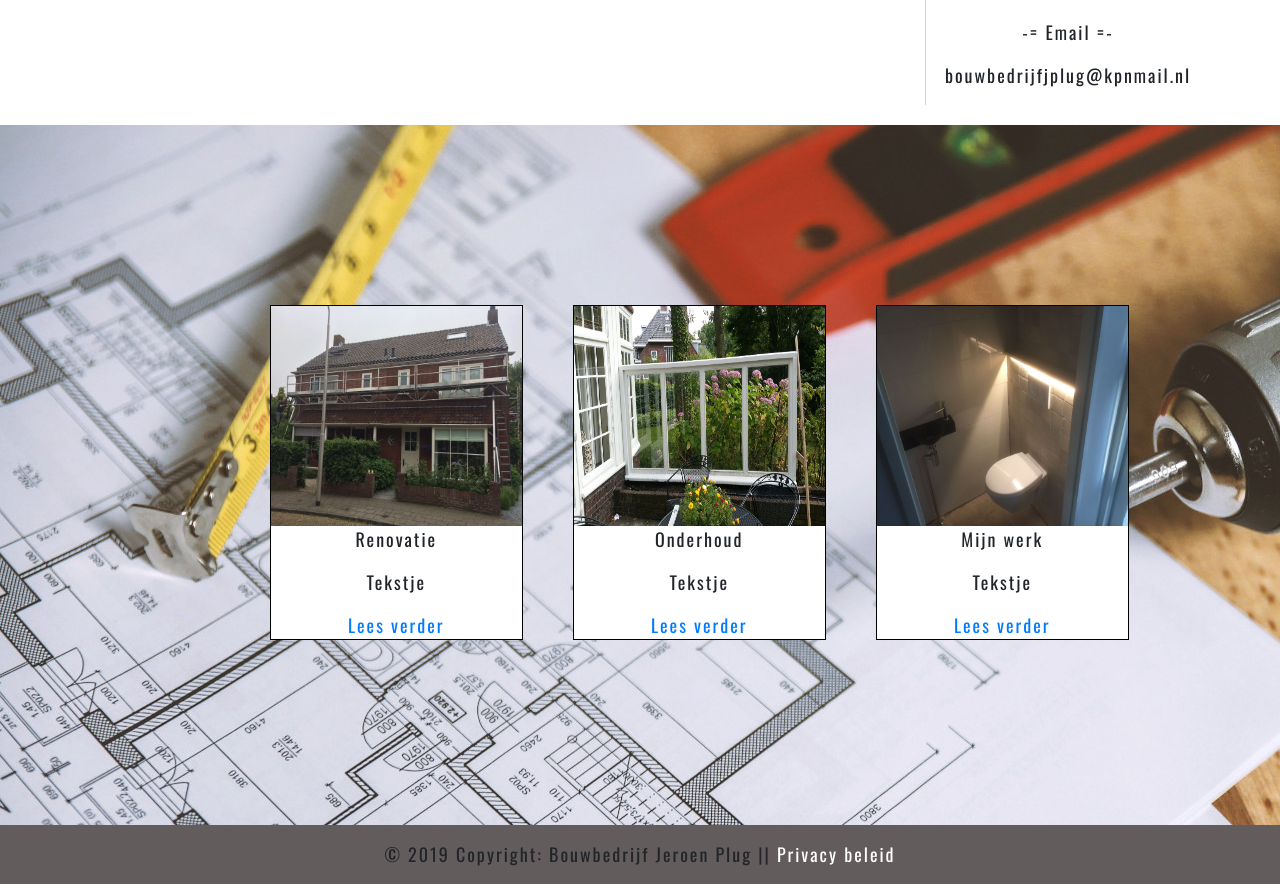
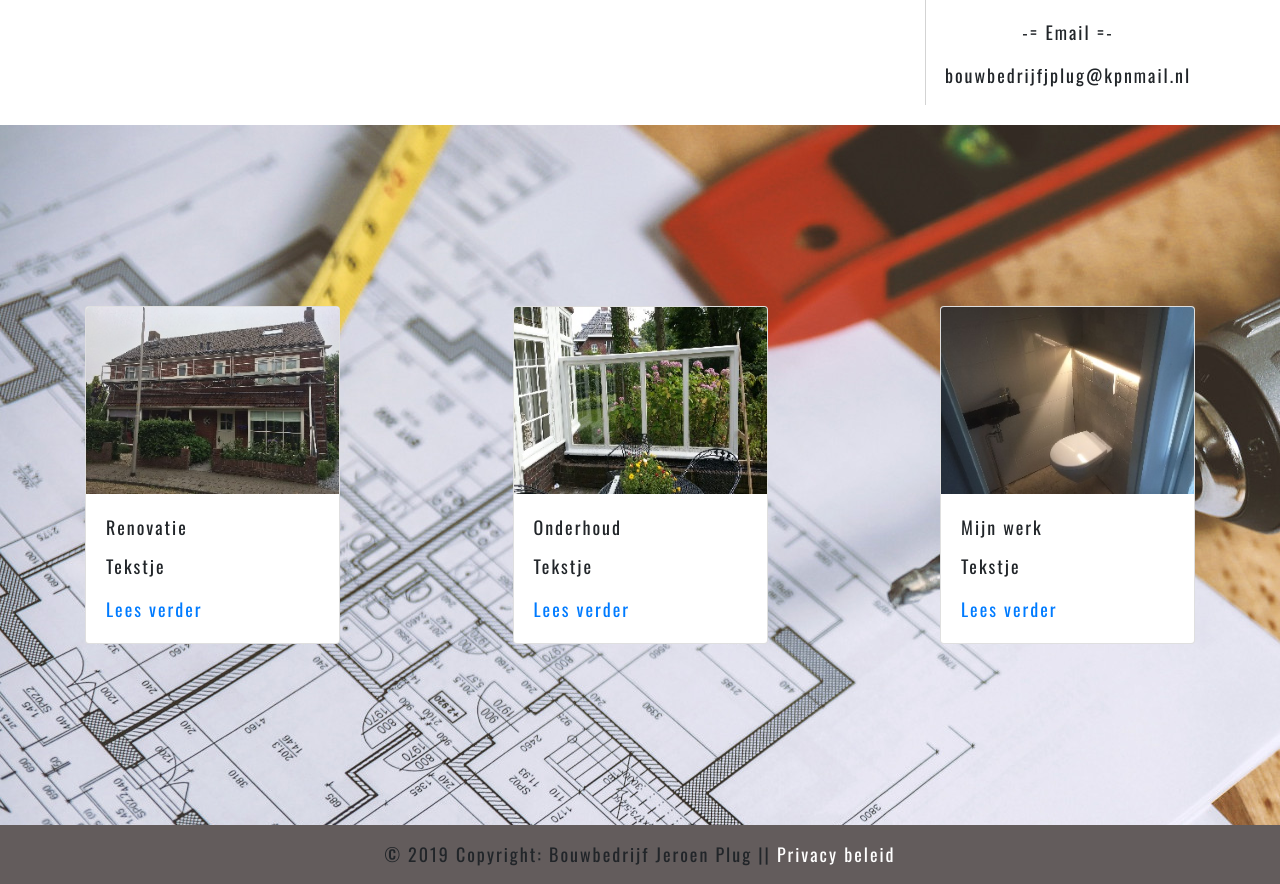
Before and after one commit to ticho10/Frontend-keuzedeel-examen, a plain HTML site: page index.html in a window 1280 px wide. Shown: the part 980-1864 px from the top of the page. Drawn offline with nearby package versions, Linux system fonts and the light colour scheme.

Commit message:
SEO verbeterd

```diff
--- a/index.html
+++ b/index.html
@@ -1,10 +1,9 @@
 <!DOCTYPE html>
 <html lang="en">
 <head>
-
+  <link rel="stylesheet" href="https://stackpath.bootstrapcdn.com/bootstrap/4.3.1/css/bootstrap.min.css" integrity="sha384-ggOyR0iXCbMQv3Xipma34MD+dH/1fQ784/j6cY/iJTQUOhcWr7x9JvoRxT2MZw1T" crossorigin="anonymous">
     <link href="https://fonts.googleapis.com/css?family=Roboto+Mono&display=swap" rel="stylesheet">
     <link href="https://fonts.googleapis.com/css?family=Oswald&display=swap" rel="stylesheet">
-    <link rel="stylesheet" href="https://stackpath.bootstrapcdn.com/bootstrap/4.3.1/css/bootstrap.min.css" integrity="sha384-ggOyR0iXCbMQv3Xipma34MD+dH/1fQ784/j6cY/iJTQUOhcWr7x9JvoRxT2MZw1T" crossorigin="anonymous">
   <meta charset="UTF-8">
   <meta name="viewport" content="width=device-width, initial-scale=1.0">
   <meta http-equiv="X-UA-Compatible" content="ie=edge">
@@ -13,9 +12,8 @@
   <meta name="author" content="Ticho Plug">
   <meta name="description"
       content="Site voor mensen die een verbouwing willen">
-  <script src="https://maxcdn.bootstrapcdn.com/bootstrap/4.0.0/js/bootstrap.min.js" integrity="sha384-JZR6Spejh4U02d8jOt6vLEHfe/JQGiRRSQQxSfFWpi1MquVdAyjUar5+76PVCmYl" crossorigin="anonymous"></script>
   <link rel="stylesheet" href="style.css">
-  <title>Bouwbedrijf Jeroen Plug</title>
+  <title>Bouwbedrijf Jeroen Plug|Wilt u een goed bouwbedrijf hier kunt u hem vinden</title>
 </head>
 <body>
   <div class="top-header">
@@ -91,28 +89,42 @@
     </div>
   </div>
   <div class="dingen">
-    <div class="">
-      <div class="row klik-blokjes">
-      <div class="col-3 klik-blokje">
-        <img src="Fotos/renovatie.jpg" class='image-klik-blokje' alt="">
-        <p>Renovatie</p>
-        <p>Tekstje</p>
-        <a href="renovatie">Lees verder</a>
-      </div>
-      <div class="col-3 klik-blokje klik-blokje-midden">
-        <img src="Fotos/onderhoud.jpg" class='image-klik-blokje' alt="">
-        <p>Onderhoud</p>
-        <p>Tekstje</p>
-        <a href="renovatie">Lees verder</a>
-      </div>
-      <div class="col-3 klik-blokje">
-        <img src="Fotos/mijnwerk.jpg" class='image-klik-blokje' alt="">
-        <p>Mijn werk</p>
-        <p>Tekstje</p>
+    <div class="container h-100">
+      <div class="row h-100">
+      <div class="col-3 my-auto">
+        <div class="card">
+        <img src="Fotos/renovatie-re.jpg" class='card-img-top' alt="">
+        <div class="card-body">
+        <p  class="card-title">Renovatie</p>
+        <p class="card-text">Tekstje</p>
         <a href="renovatie">Lees verder</a>
       </div>
     </div>
+      </div>
+      <div class="col my-auto"></div>
+      <div class="col-3 my-auto">
+        <div class="card">
+        <img src="Fotos/onderhoud-re.jpg" class='card-img-top' alt="">
+        <div class="card-body">
+        <p class="card-title">Onderhoud</p>
+        <p class="card-text">Tekstje</p>
+        <a href="renovatie">Lees verder</a>
+      </div>
     </div>
+      </div>
+      <div class="col my-auto"></div>
+      <div class="col-3 my-auto">
+        <div class="card">
+        <img src="Fotos/mijnwerk-re.jpg" class='card-img-top' alt="">
+        <div class="card-body">
+        <p class="card-title">Mijn werk</p>
+        <p class="card-text">Tekstje</p>
+        <a href="renovatie">Lees verder</a>
+      </div>
+    </div>
+      </div>
+    </div>
+  </div>
     <!-- <img src="images/blueprint.jpg" alt="" class='width'> -->
   </div>
   <footer class="page-footer font-small">
@@ -123,7 +135,7 @@
 </footer>
 <script src="https://code.jquery.com/jquery-3.3.1.slim.min.js" integrity="sha384-q8i/X+965DzO0rT7abK41JStQIAqVgRVzpbzo5smXKp4YfRvH+8abtTE1Pi6jizo" crossorigin="anonymous"></script>
 <script src="https://cdnjs.cloudflare.com/ajax/libs/popper.js/1.14.7/umd/popper.min.js" integrity="sha384-UO2eT0CpHqdSJQ6hJty5KVphtPhzWj9WO1clHTMGa3JDZwrnQq4sF86dIHNDz0W1" crossorigin="anonymous"></script>
-<script src="https://stackpath.bootstrapcdn.com/bootstrap/4.3.1/js/bootstrap.min.js" integrity="sha384-JjSmVgyd0p3pXB1rRibZUAYoIIy6OrQ6VrjIEaFf/nJGzIxFDsf4x0xIM+B07jRM" crossorigin="anonymous"></script>  <script src="script.js" charset="utf-8"></script>
-</body>
+<script src="https://stackpath.bootstrapcdn.com/bootstrap/4.3.1/js/bootstrap.min.js" integrity="sha384-JjSmVgyd0p3pXB1rRibZUAYoIIy6OrQ6VrjIEaFf/nJGzIxFDsf4x0xIM+B07jRM" crossorigin="anonymous"></script>
+<script src="script.js" charset="utf-8"></script>
 </body>
 </html>
```
Also changed, not shown: Fotos/mijnwerk-re.jpg (added), Fotos/onderhoud-re.jpg (added), Fotos/renovatie-re.jpg (added), sitemap.xml (added).
